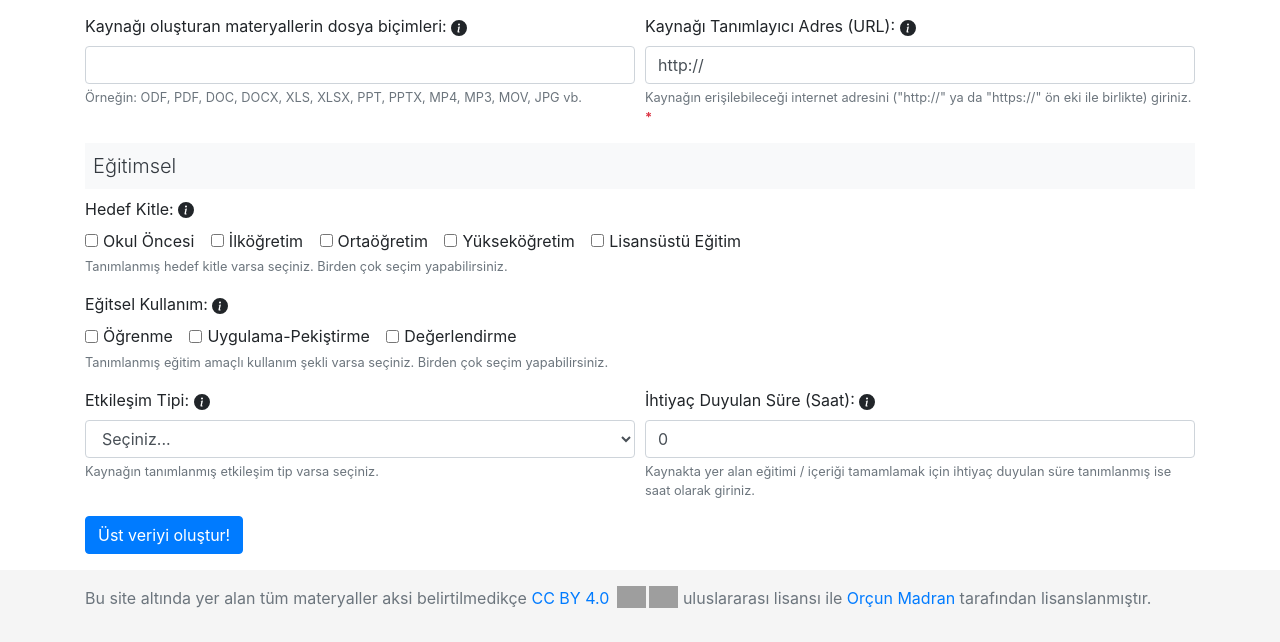
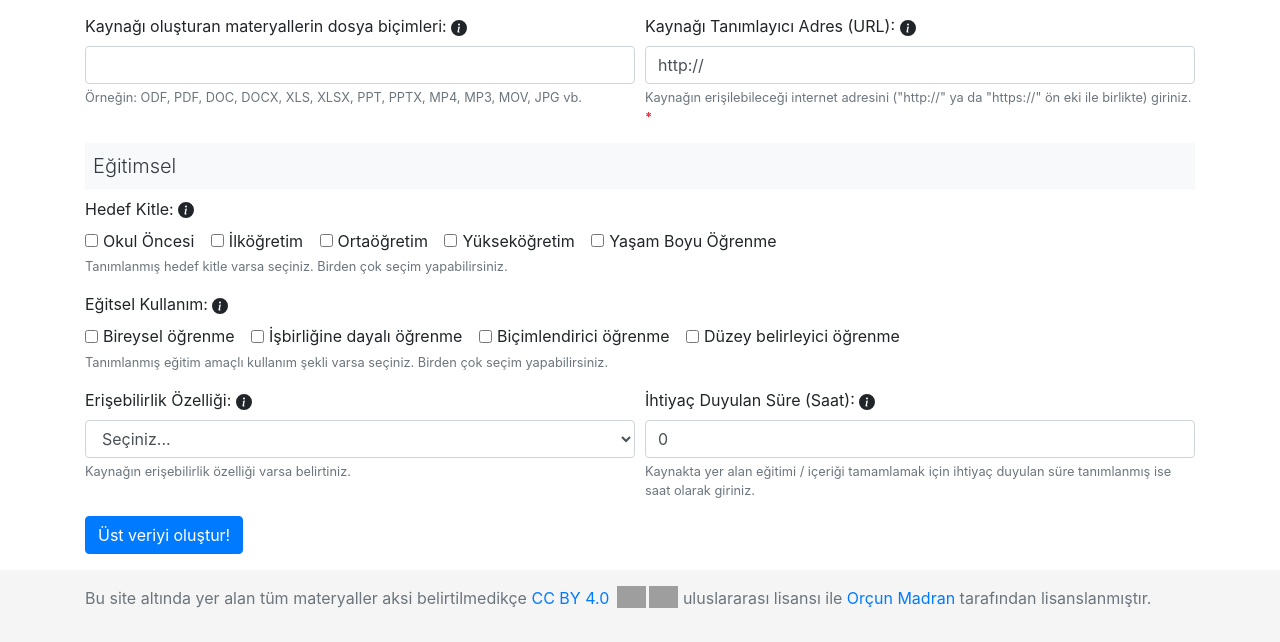
Before and after one commit to orcunmadran/net.acikders.web, a Django app: page /form/ in a window 1280 px wide. Shown: the part 1200-1842 px from the top of the page. Run offline with Django 3.2, Linux system fonts and the light colour scheme; some libraries are stand-ins or nearby versions; grey boxes are pictures that could not be loaded.

Commit message:
Eğitimsel Kullanım ve Erişilebilirlik
Eğitimsel kullanımın veri girişi yeniden tanımlandı. Etkileşim tipi yerine  erişilebilirlik seçeneği eklendi.

```diff
--- a/django/static/base_files/jsGroup.js
+++ b/django/static/base_files/jsGroup.js
@@ -79,6 +79,10 @@ function jsGrup()
       if(euC.checked == true){
         document.getElementById("educationalUse2").value += euC.value + ", "
       }
+      var euD=document.getElementById("educationalUseD");
+      if(euD.checked == true){
+        document.getElementById("educationalUse2").value += euD.value + ", "
+      }
     }
 
 /*
--- a/django/templates/form.html
+++ b/django/templates/form.html
@@ -244,8 +244,8 @@
           <label class="form-check-label" for="educationalAudienceD">Yükseköğretim</label>
         </div>
         <div class="form-check form-check-inline">
-          <input class="form-check-input" type="checkbox" id="educationalAudienceE" value="Lisansüstü Eğitim">
-          <label class="form-check-label" for="educationalAudienceE">Lisansüstü Eğitim</label>
+          <input class="form-check-input" type="checkbox" id="educationalAudienceE" value="Yaşam Boyu Öğrenme">
+          <label class="form-check-label" for="educationalAudienceE">Yaşam Boyu Öğrenme</label>
         </div>
       <small id="educationalAudienceHelp" class="form-text text-muted">Tanımlanmış hedef kitle varsa seçiniz. Birden çok seçim yapabilirsiniz.</small>
       </div>
@@ -260,23 +260,27 @@
         </a>
       <div class="form-group">
         <div class="form-check form-check-inline">
-          <input class="form-check-input" type="checkbox" id="educationalUseA" value="Öğrenme">
-          <label class="form-check-label" for="educationalUseA">Öğrenme</label>
+          <input class="form-check-input" type="checkbox" id="educationalUseA" value="Bireysel öğrenme">
+          <label class="form-check-label" for="educationalUseA">Bireysel öğrenme</label>
         </div>
         <div class="form-check form-check-inline">
-          <input class="form-check-input" type="checkbox" id="educationalUseB" value="Uygulama-Pekiştirme">
-          <label class="form-check-label" for="educationalUseB">Uygulama-Pekiştirme</label>
+          <input class="form-check-input" type="checkbox" id="educationalUseB" value="İşbirliğine dayalı öğrenme">
+          <label class="form-check-label" for="educationalUseB">İşbirliğine dayalı öğrenme</label>
         </div>
         <div class="form-check form-check-inline">
-          <input class="form-check-input" type="checkbox" id="educationalUseC" value="Değerlendirme">
-          <label class="form-check-label" for="educationalUseC">Değerlendirme</label>
+          <input class="form-check-input" type="checkbox" id="educationalUseC" value="Biçimlendirici öğrenme">
+          <label class="form-check-label" for="educationalUseC">Biçimlendirici öğrenme</label>
+        </div>
+        <div class="form-check form-check-inline">
+          <input class="form-check-input" type="checkbox" id="educationalUseD" value="Düzey belirleyici öğrenme">
+          <label class="form-check-label" for="educationalUseD">Düzey belirleyici öğrenme</label>
         </div>
       <small id="educationalUseHelp" class="form-text text-muted">Tanımlanmış eğitim amaçlı kullanım şekli varsa seçiniz. Birden çok seçim yapabilirsiniz.</small>
       </div>
       <input type="hidden" id="educationalUse2" name="educationalUse">
       <div class="form-row">
       <div class="form-group col-md-6">
-        <label for="interactivityType">Etkileşim Tipi:</label>
+        <label for="interactivityType">Erişebilirlik Özelliği:</label>
         <a tabindex="0" class="text-decoration-none" data-toggle="popover" data-trigger="focus"
            title="Etkileşim Tipi"
            data-content="Detaylı bilgi gelecek...">
@@ -286,11 +290,10 @@
         </a>
         <select class="form-control" id="interactivityType" name="interactivityType">
             <option selected value="Etkileşim Tipi tanımlanmadı!">Seçiniz...</option>
-            <option>Aktif</option>
-            <option>Açıklayıcı</option>
-            <option>Karma</option>
+            <option>Var</option>
+            <option>Yok</option>
           </select>
-        <small id="interactivityTypeHelp" class="form-text text-muted">Kaynağın tanımlanmış etkileşim tip varsa seçiniz.</small>
+        <small id="interactivityTypeHelp" class="form-text text-muted">Kaynağın erişebilirlik özelliği varsa belirtiniz.</small>
       </div>
       <div class="form-group col-md-6">
         <label for="timeRequired">İhtiyaç Duyulan Süre (Saat):</label>
```
